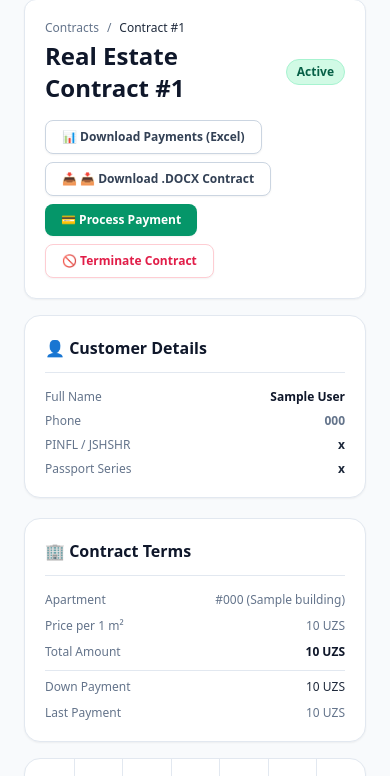
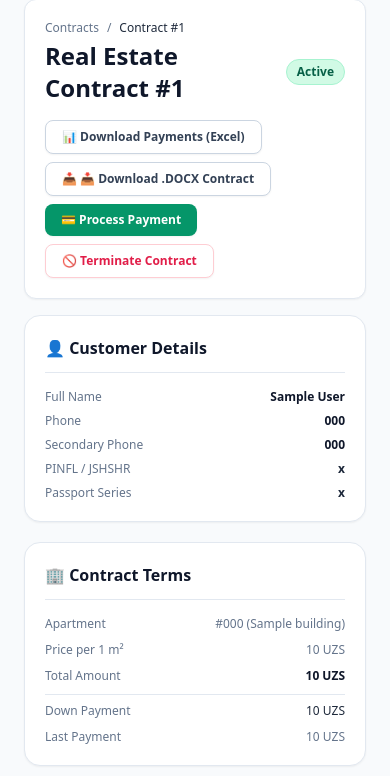
Before and after one commit to userpeaseonly/trustbuilding-new, a Django app: page /contract/1/ in a window 390 px wide; the page is wider, and only the part inside the window is pictured. Shown: the part 89-865 px from the top of that part. Run offline with Django 5.2, Linux system fonts and the light colour scheme; a user stored in the database is signed in; tables that the repository leaves empty hold one stand-in row (values such as "Sample post"); data that the repository does not hold is empty; parts of the project's set-up code (start-up, migrations or seed data) failed here and were passed over; some libraries are stand-ins or nearby versions.

Commit message:
secondary phone number added

```diff
--- a/contract/docx_generator.py
+++ b/contract/docx_generator.py
@@ -190,7 +190,7 @@ def generate_contract_docx_response(contract_id, template_id=None):
         'Сотиб_олувчи_паспорт_серияси': contract.customer.passport_series or '',
         'Паспорти_берилган_вақти': contract.customer.passport_date_of_issue.strftime("%d.%m.%Y") if hasattr(contract.customer, 'passport_date_of_issue') and contract.customer.passport_date_of_issue else '',
         'Паспорт_берилган_жойи': getattr(contract.customer, 'passport_issued_by', ''),
-        'Телефон_рақами': str(contract.customer.phone_number),
+        'Телефон_рақами': f"{contract.customer.phone_number}, {contract.customer.secondary_phone_number}" if contract.customer.secondary_phone_number else str(contract.customer.phone_number),
         'Сотиб_олувчи_ФИО_қисқартмаси': contract.customer.short_name or '',
         'Сотиб_олувчи_ПИНФЛ': getattr(contract.customer, 'passport_jshshr', ''),
         'Пудратчи_вар': getattr(contract.company.company_profile, 'company_name', '') if hasattr(contract.company, 'company_profile') else '',
@@ -237,6 +237,7 @@ def generate_contract_docx_response(contract_id, template_id=None):
         'Xaridor_pasporti': contract.customer.passport_series or '',
         'Pasport_berilgan_sana': contract.customer.passport_date_of_issue.strftime("%d.%m.%Y") if hasattr(contract.customer, 'passport_date_of_issue') and contract.customer.passport_date_of_issue else '',
         'Pasport_berilgan_joy': getattr(contract.customer, 'passport_issued_by', ''),
+        'Telefon_raqami': f"{contract.customer.phone_number}, {contract.customer.secondary_phone_number}" if contract.customer.secondary_phone_number else str(contract.customer.phone_number),
         'Xaridor_FIO_qisqa': contract.customer.short_name or '',
         'Kompaniya_rahbari': getattr(contract.company.company_profile, 'director_name', '') if hasattr(contract.company, 'company_profile') else '',
         'Kompaniya_rahbari_qisqa': getattr(contract.company.company_profile, 'director_short_name', '') if hasattr(contract.company, 'company_profile') else '',
--- a/contract/templates/contract/detail.html
+++ b/contract/templates/contract/detail.html
@@ -82,8 +82,14 @@
                 </div>
                 <div class="flex justify-between">
                     <span class="text-slate-500">{% trans "Phone" %}</span>
-                    <span class="text-slate-500 font-semibold font-medium">{{ contract.customer.phone_number }}</span>
+                    <span class="text-slate-900 font-bold">{{ contract.customer.phone_number }}</span>
                 </div>
+                {% if contract.customer.secondary_phone_number %}
+                <div class="flex justify-between">
+                    <span class="text-slate-500">{% trans "Secondary Phone" %}</span>
+                    <span class="text-slate-900 font-bold">{{ contract.customer.secondary_phone_number }}</span>
+                </div>
+                {% endif %}
                 <div class="flex justify-between">
                     <span class="text-slate-500">{% trans "PINFL / JSHSHR" %}</span>
                     <span class="text-slate-800 font-semibold">{{ contract.customer.passport_jshshr|default:"N/A" }}</span>
```
Also changed, not shown: dashboard/templates/dashboard/reconciliation.html (+5 -5 lines).
